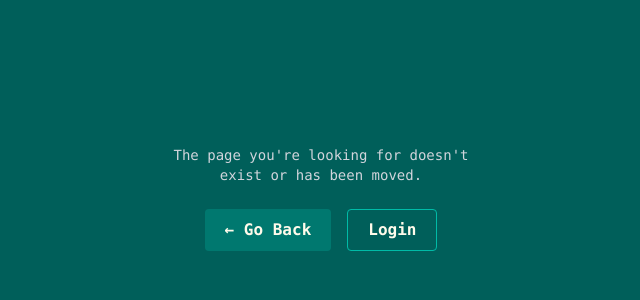
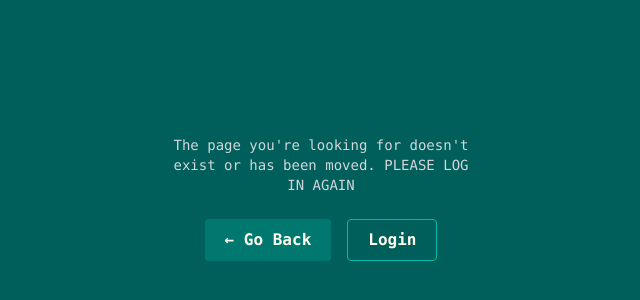
Before and after one commit to Smokein96/FARM-MD-editor, a React (Vite) app in the folder frontend/: page /error in a window 1280 px wide. Shown: the part 214-514 px from the top of the page, without its empty margins (319-959 px from the left). Built offline with nearby package versions, Linux system fonts and the light colour scheme.

Commit message:
error page issue debugged

```diff
--- a/frontend/src/api/app_api.js
+++ b/frontend/src/api/app_api.js
@@ -15,7 +15,7 @@ export async function authorizedFetch(suffix, options = {}) {
 
     if (response.status === 401) {
         localStorage.removeItem("token");
-        window.location.href = "*";
+        window.location.href = "/error";
 
 
         throw {
--- a/frontend/src/main.jsx
+++ b/frontend/src/main.jsx
@@ -27,7 +27,7 @@ const router = createBrowserRouter([
     element : <LogIn/>
   },
   {
-    path : '*',
+    path : '/error',
     element : <NotFound/>
   }
 ]);
--- a/frontend/src/pages/NotFound.jsx
+++ b/frontend/src/pages/NotFound.jsx
@@ -15,7 +15,7 @@ export function NotFound() {
                 <h1 className="text-3xl font-bold">{error}</h1>
 
                 <p className="text-gray-300 text-sm max-w-xs mx-auto">
-                    The page you're looking for doesn't exist or has been moved.
+                    The page you're looking for doesn't exist or has been moved. PLEASE LOG IN AGAIN
                 </p>
 
                 <div className="flex gap-4 justify-center">
--- a/frontend/src/pages/logIn.jsx
+++ b/frontend/src/pages/logIn.jsx
@@ -34,7 +34,7 @@ export function LogIn() {
             notify("Logged in succesfully")
 
         } catch (e) {
-            navigate("*",{
+            navigate("error",{
                 state:{
                     status_code: e.status_code,
                     error : e.message
--- a/frontend/src/pages/signIn.jsx
+++ b/frontend/src/pages/signIn.jsx
@@ -37,7 +37,7 @@ export function SignIn() {
             setTimeout(() => navigate("/login"), 1500);
 
         } catch (e) {
-            navigate("*",{
+            navigate("/error",{
                 state:{
                     status_code: e.status_code,
                     error : e.message
```
